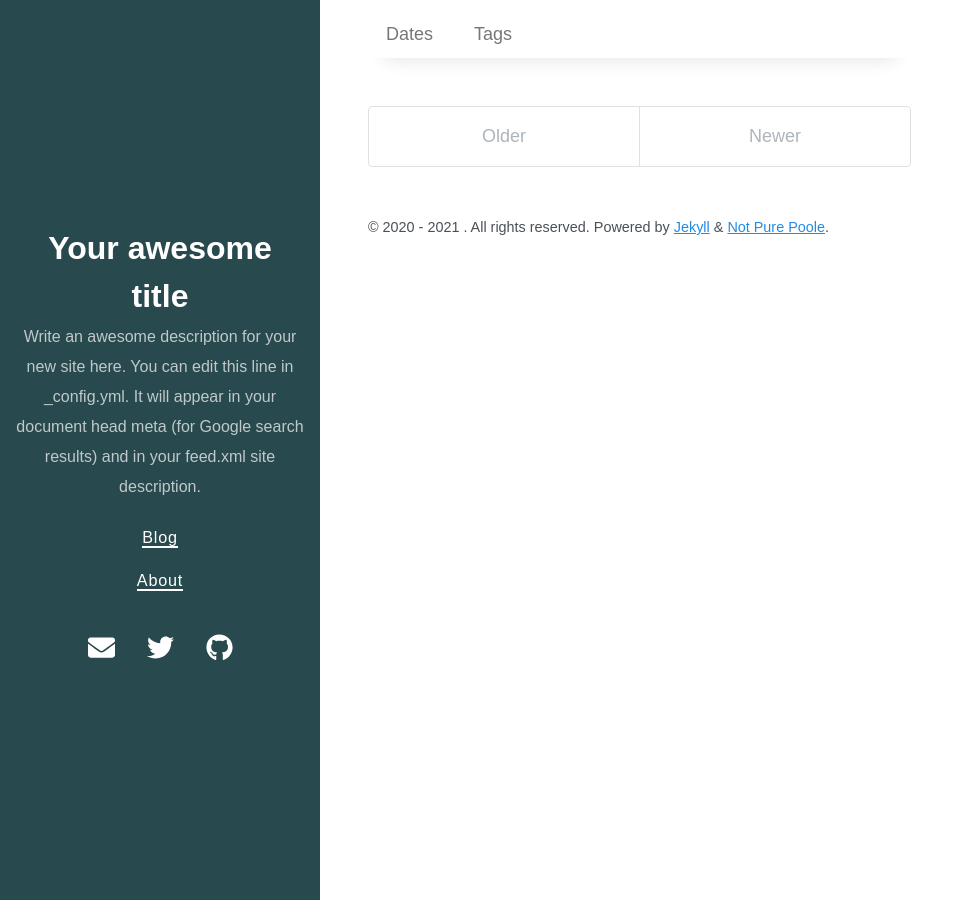
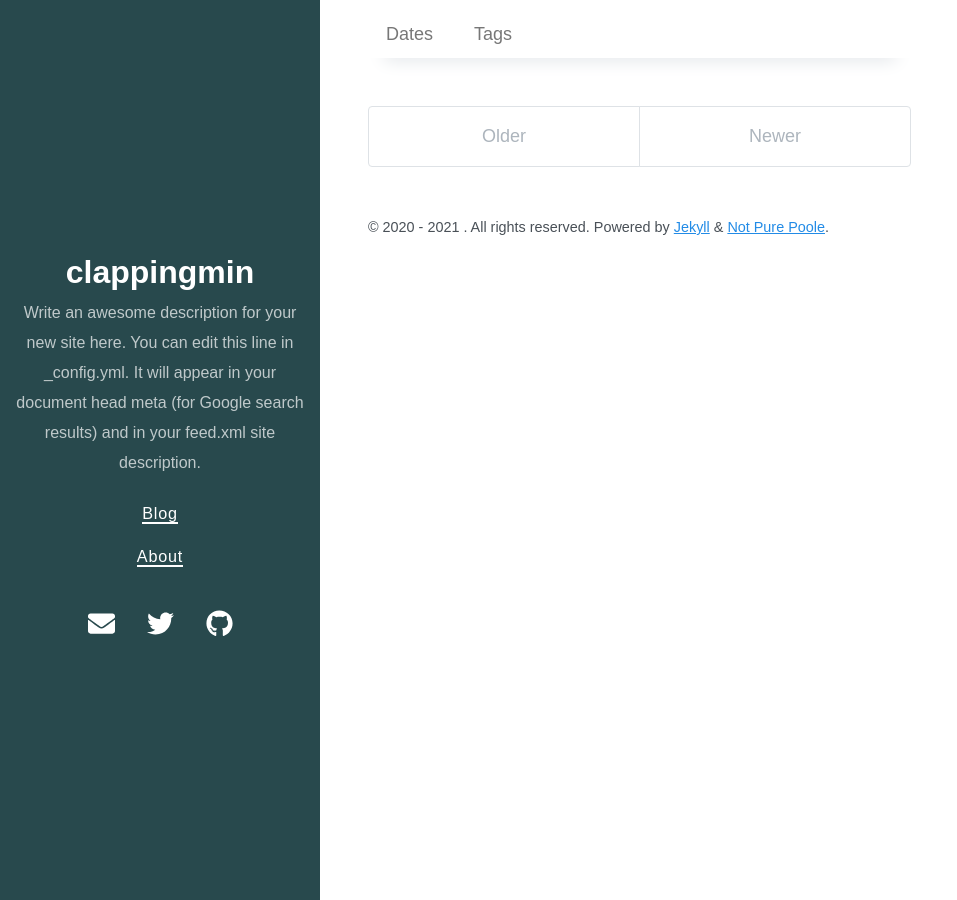
Before and after one commit to clappingmin/clappingmin.github.io, a Jekyll site: the page built from index.markdown, in a window 1280 px wide. Shown: the whole page, without its empty margins (0-957 px from the left). Built offline with Jekyll 4.4.1, drawn with Linux system fonts in a browser that asks for light colours; nearby versions of some CDN libraries.

Commit message:
프로필 변경

```diff
--- a/_config.yml
+++ b/_config.yml
@@ -18,16 +18,16 @@
 # You can create any custom variable you would like, and they will be accessible
 # in the templates via {{ site.myvariable }}.
 
-title: Your awesome title
-email: your-email@example.com
+title: clappingmin
+email: clappingmin@naver.com
 description: >- # this means to ignore newlines until "baseurl:"
   Write an awesome description for your new site here. You can edit this
   line in _config.yml. It will appear in your document head meta (for
   Google search results) and in your feed.xml site description.
-baseurl: "" # the subpath of your site, e.g. /blog
-url: "" # the base hostname & protocol for your site, e.g. http://example.com
+baseurl:  # the subpath of your site, e.g. /blog
+url: "https://greenteacreamfrappuccino.tistory.com/" # the base hostname & protocol for your site, e.g. http://example.com
 twitter_username: jekyllrb
-github_username:  jekyll
+github_username:  clappingmin
 
 # Build settings
 theme: minima
--- a/_data/navigation.yml
+++ b/_data/navigation.yml
@@ -1,4 +1,4 @@
 - title: Blog
-  url: /
+  url:
 - title: About
   url: /about/
--- a/_data/social.yml
+++ b/_data/social.yml
@@ -1,9 +1,9 @@
 - title: Email
-  url: mailto://vszhub@gmail.com
+  url: mailto://clappingmin@naver.com
   icon: fas fa-envelope
 - title: Twitter
   url: https://twitter.com/vszhub
   icon: fab fa-twitter
 - title: GitHub
-  url: https://github.com/vszhub/not-pure-poole
+  url: https://github.com/clappingmin
   icon: fab fa-github
```
